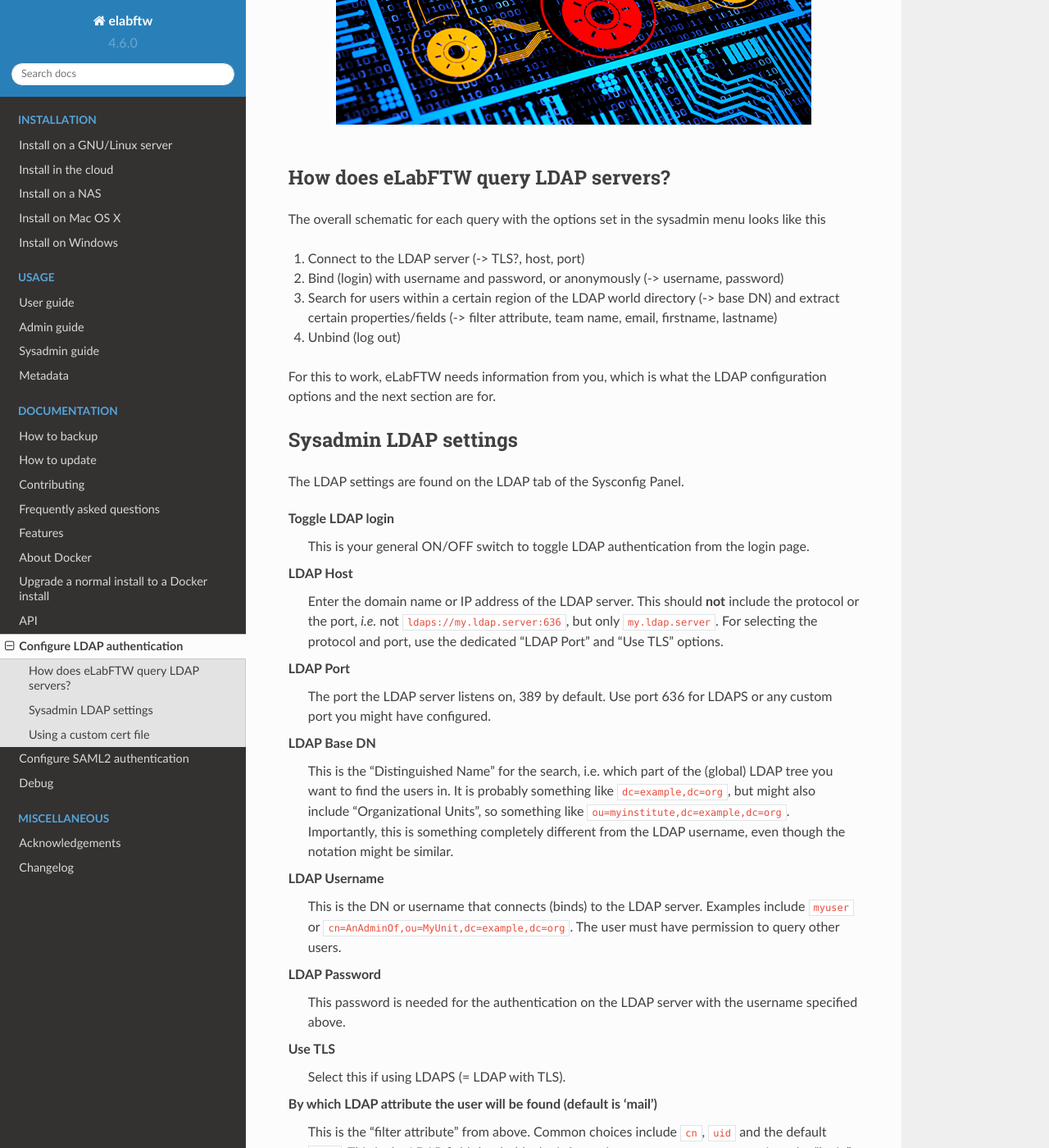
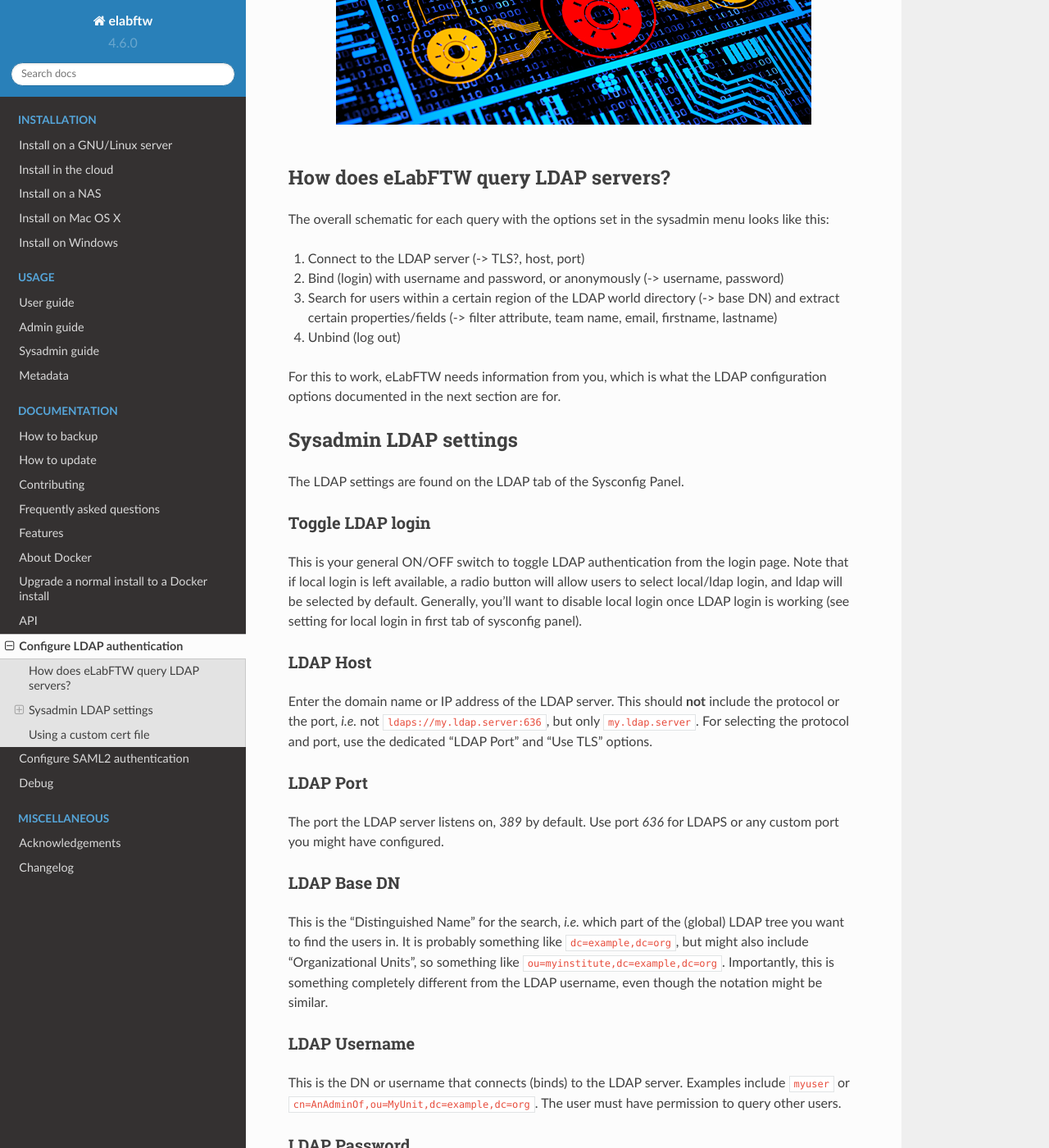
Before and after one commit to elabftw/elabdoc, a Sphinx documentation site: the page built from doc/ldap.rst, in a window 1280 px wide and 1400 px high, scrolled down 356 px. Shown: the whole window at 82% size. Built offline with Sphinx 7.4.7 and the Read the Docs theme 2.0.0, drawn with Linux system fonts in a browser that asks for light colours; some of the changed text lies outside the part shown.

Commit message:
touch up ldap doc

```diff
--- a/doc/ldap.rst
+++ b/doc/ldap.rst
@@ -16,14 +16,14 @@
 How does eLabFTW query LDAP servers?
 ====================================
 
-The overall schematic for each query with the options set in the sysadmin menu looks like this
+The overall schematic for each query with the options set in the sysadmin menu looks like this:
 
 1. Connect to the LDAP server (-> TLS?, host, port)
 2. Bind (login) with username and password, or anonymously (-> username, password)
 3. Search for users within a certain region of the LDAP world directory (-> base DN) and extract certain properties/fields (-> filter attribute, team name, email, firstname, lastname)
 4. Unbind (log out)
 
-For this to work, eLabFTW needs information from you, which is what the LDAP configuration options and the next section are for.
+For this to work, eLabFTW needs information from you, which is what the LDAP configuration options documented in the next section are for.
 
 Sysadmin LDAP settings
 ======================
@@ -31,54 +31,79 @@
 The LDAP settings are found on the LDAP tab of the Sysconfig Panel.
 
 Toggle LDAP login
-        This is your general ON/OFF switch to toggle LDAP authentication from the login page.
+-----------------
+
+This is your general ON/OFF switch to toggle LDAP authentication from the login page. Note that if local login is left available, a radio button will allow users to select local/ldap login, and ldap will be selected by default. Generally, you'll want to disable local login once LDAP login is working (see setting for local login in first tab of sysconfig panel).
 
 LDAP Host
-        Enter the domain name or IP address of the LDAP server.
-        This should **not** include the protocol or the port, *i.e.* not ``ldaps://my.ldap.server:636``, but only ``my.ldap.server``.
-        For selecting the protocol and port, use the dedicated "LDAP Port" and "Use TLS" options.
+---------
+
+Enter the domain name or IP address of the LDAP server.
+This should **not** include the protocol or the port, *i.e.* not ``ldaps://my.ldap.server:636``, but only ``my.ldap.server``.
+For selecting the protocol and port, use the dedicated "LDAP Port" and "Use TLS" options.
 
 LDAP Port
-        The port the LDAP server listens on, 389 by default.
-        Use port 636 for LDAPS or any custom port you might have configured.
+---------
+
+The port the LDAP server listens on, `389` by default.
+Use port `636` for LDAPS or any custom port you might have configured.
 
 LDAP Base DN
-        This is the "Distinguished Name" for the search, i.e. which part of the (global) LDAP tree you want to find the users in.
-        It is probably something like ``dc=example,dc=org``, but might also include "Organizational Units", so something like ``ou=myinstitute,dc=example,dc=org``.
-        Importantly, this is something completely different from the LDAP username, even though the notation might be similar.
+------------
+
+This is the "Distinguished Name" for the search, *i.e.* which part of the (global) LDAP tree you want to find the users in.
+It is probably something like ``dc=example,dc=org``, but might also include "Organizational Units", so something like ``ou=myinstitute,dc=example,dc=org``.
+Importantly, this is something completely different from the LDAP username, even though the notation might be similar.
 
 LDAP Username
-        This is the DN or username that connects (binds) to the LDAP server.
-        Examples include ``myuser`` or ``cn=AnAdminOf,ou=MyUnit,dc=example,dc=org``.
-        The user must have permission to query other users.
+-------------
+
+This is the DN or username that connects (binds) to the LDAP server.
+Examples include ``myuser`` or ``cn=AnAdminOf,ou=MyUnit,dc=example,dc=org``.
+The user must have permission to query other users.
 
 LDAP Password
-        This password is needed for the authentication on the LDAP server with the username specified above.
+-------------
+
+This password is needed for the authentication on the LDAP server with the username specified above.
 
 Use TLS
-        Select this if using LDAPS (= LDAP with TLS).
+-------
 
-By which LDAP attribute the user will be found (default is 'mail')
-        This is the "filter attribute" from above.
-        Common choices include ``cn``, ``uid`` and the default ``mail``.
-        This is the LDAP field that holds the information you want users to enter into the "login" field on the start page.
+Select this if using LDAPS (= LDAP with TLS).
+
+By which LDAP attribute the user will be found
+----------------------------------------------
+
+This is the "filter attribute" from above.
+Common choices include ``cn``, ``uid`` and the default ``mail``.
+This is the LDAP field that holds the information you want users to enter into the "login" field on the start page.
 
 What attribute to look for the team name
-        The LDAP server will reply with the information associated with the user trying to authenticate.
-        Which field will be the one used to determine the team in which to create the user?
+----------------------------------------
+
+The LDAP server will reply with the information associated with the user trying to authenticate.
+Which field will be the one used to determine the team in which to create the user?
 
 Create team sent by server if it doesn't exist already
-        If the team found doesn't exist already, do you want to create one?
+------------------------------------------------------
+
+If the team found doesn't exist already, do you want to create one?
 
 If no team attribute is found, to which team user is assigned?
-        Use this to add users to this team by default.
-        Useful if the LDAP server doesn't answer with a team attribute that can be used for eLabFTW.
+--------------------------------------------------------------
+
+Use this to add users to this team by default.
+Useful if the LDAP server doesn't answer with a team attribute that can be used for eLabFTW.
 
 What attribute to look for ...
-        The last three fields are to specify the fields to look for for the user email, firstname and lastname.
+------------------------------
 
+The last three fields are to specify the fields to look for for the user email, firstname and lastname.
 
-If you encounter difficulties, make sure to get a useful log message before opening an issue, :doc:`see debug documentation <debug>`.
+.. note::
+
+    If you encounter difficulties, make sure to get a useful log message before opening an issue, :doc:`see debug documentation <debug>`.
 
 
 Using a custom cert file
```
